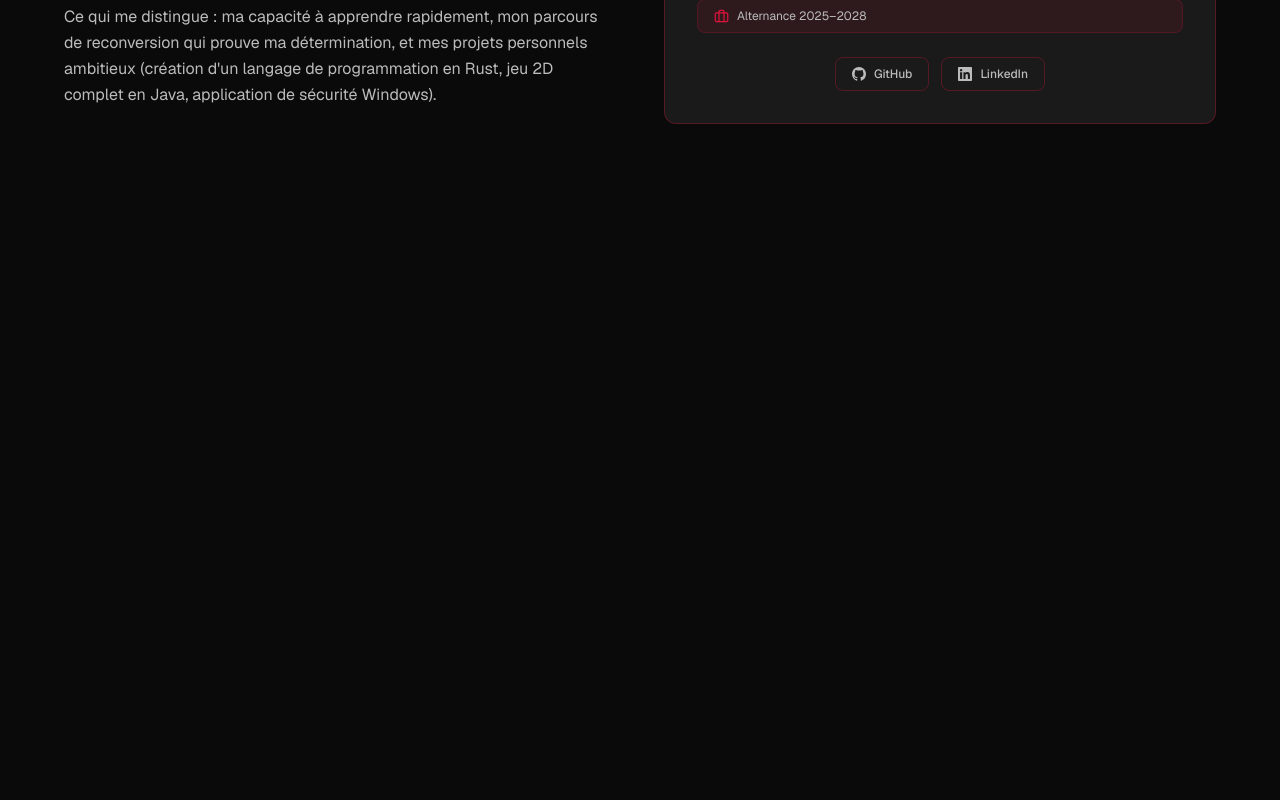
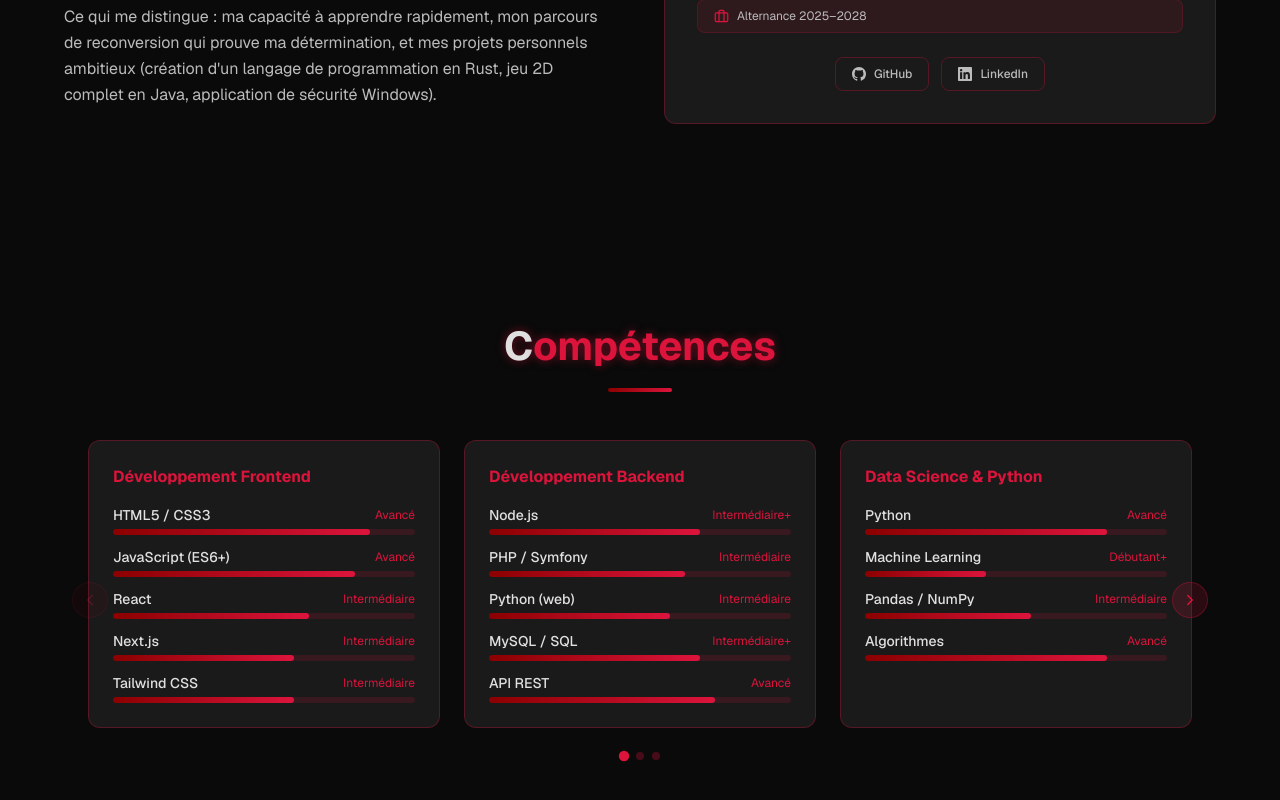
Before and after one commit to alterax-code/portfolio-nextjs, a Next.js app: page / in a window 1280 px wide. Shown: the part 1316-2116 px from the top of the page. Before the commit the page ends 1536 px from the top, so only its background shows below. Built offline with nearby package versions, Linux system fonts and the light colour scheme.

Commit message:
feat: add Skills section with animated progress bars in carousel

```diff
--- a/app/page.tsx
+++ b/app/page.tsx
@@ -4,6 +4,7 @@ import { useState } from "react";
 import Navbar from "@/components/Navbar";
 import Hero from "@/components/sections/Hero";
 import About from "@/components/sections/About";
+import Skills from "@/components/sections/Skills";
 
 export default function Home() {
   const [cvModalOpen, setCvModalOpen] = useState(false);
@@ -14,6 +15,7 @@ export default function Home() {
       <main>
         <Hero onOpenCvModal={() => setCvModalOpen(true)} />
         <About />
+        <Skills />
         {/* CvModal — Phase 11 */}
         {cvModalOpen && (
           <dialog
--- /dev/null
+++ b/components/sections/Skills.tsx
@@ -0,0 +1,95 @@
+"use client";
+
+import { useLang } from "@/contexts/LangContext";
+import { useInView } from "@/hooks/useInView";
+import { skillDomains, type SkillDomain } from "@/data/skills";
+import EmblaCarousel from "@/components/EmblaCarousel";
+
+function SkillCard({
+  domain,
+  inView,
+  lang,
+}: {
+  domain: SkillDomain;
+  inView: boolean;
+  lang: "fr" | "en";
+}) {
+  return (
+    <div className="card p-6 h-full flex flex-col gap-4">
+      <h3 className="text-base font-bold" style={{ color: "#DC143C" }}>
+        {lang === "fr" ? domain.titleFr : domain.titleEn}
+      </h3>
+      <div className="flex flex-col gap-3 flex-1">
+        {domain.skills.map((skill, i) => (
+          <div key={skill.name}>
+            <div className="flex justify-between items-center mb-1">
+              <span className="text-text-light text-sm font-medium">
+                {skill.name}
+              </span>
+              <span className="text-xs" style={{ color: "#DC143C" }}>
+                {lang === "fr" ? skill.labelFr : skill.labelEn}
+              </span>
+            </div>
+            <div
+              className="h-1.5 rounded-full overflow-hidden"
+              style={{ background: "rgba(220,20,60,0.15)" }}
+            >
+              <div
+                className="h-full rounded-full"
+                style={{
+                  width: inView ? `${skill.level}%` : "0%",
+                  background: "linear-gradient(90deg, #8B0000, #DC143C)",
+                  transition: `width 0.8s ease ${i * 80}ms`,
+                }}
+              />
+            </div>
+          </div>
+        ))}
+      </div>
+    </div>
+  );
+}
+
+export default function Skills() {
+  const { t, lang } = useLang();
+  const { ref: sectionRef, inView } = useInView(0.1);
+
+  return (
+    <section
+      id="skills"
+      ref={sectionRef as React.RefObject<HTMLElement>}
+      className={`py-24 px-4 section-fade ${inView ? "visible" : ""}`}
+    >
+      <div className="max-w-6xl mx-auto">
+        {/* Section title */}
+        <div className="mb-12 text-center">
+          <h2 className="section-title">
+            {t.skills.sectionTitle === "Compétences" ? (
+              <>C<span>ompétences</span></>
+            ) : (
+              <>S<span>kills</span></>
+            )}
+          </h2>
+          <div
+            className="mx-auto mt-3 h-1 w-16 rounded-full"
+            style={{ background: "linear-gradient(90deg, #8B0000, #DC143C)" }}
+          />
+        </div>
+
+        {/* Carousel */}
+        <div className="px-6">
+          <EmblaCarousel loop={false}>
+            {skillDomains.map((domain) => (
+              <SkillCard
+                key={domain.id}
+                domain={domain}
+                inView={inView}
+                lang={lang}
+              />
+            ))}
+          </EmblaCarousel>
+        </div>
+      </div>
+    </section>
+  );
+}
```
